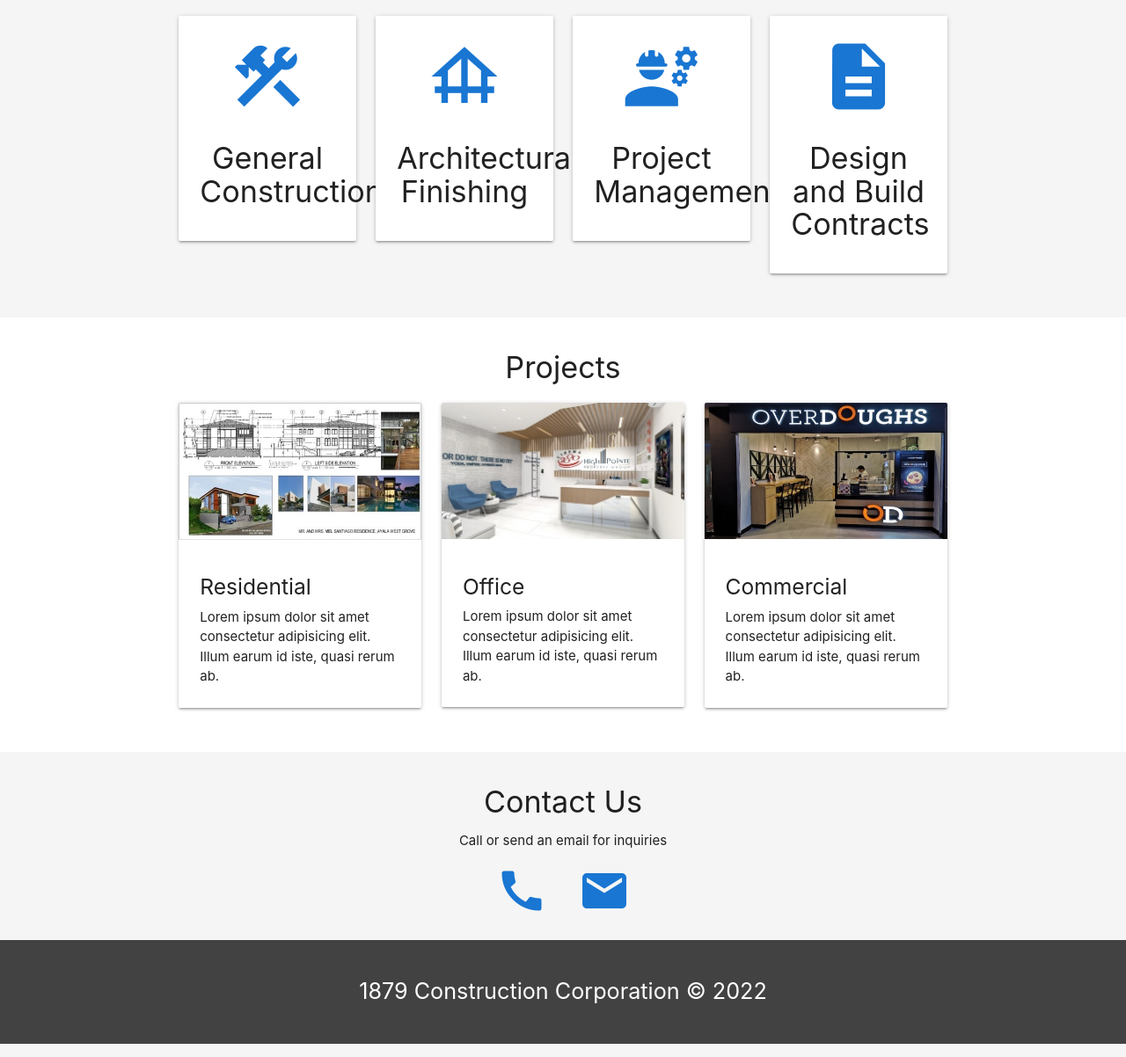
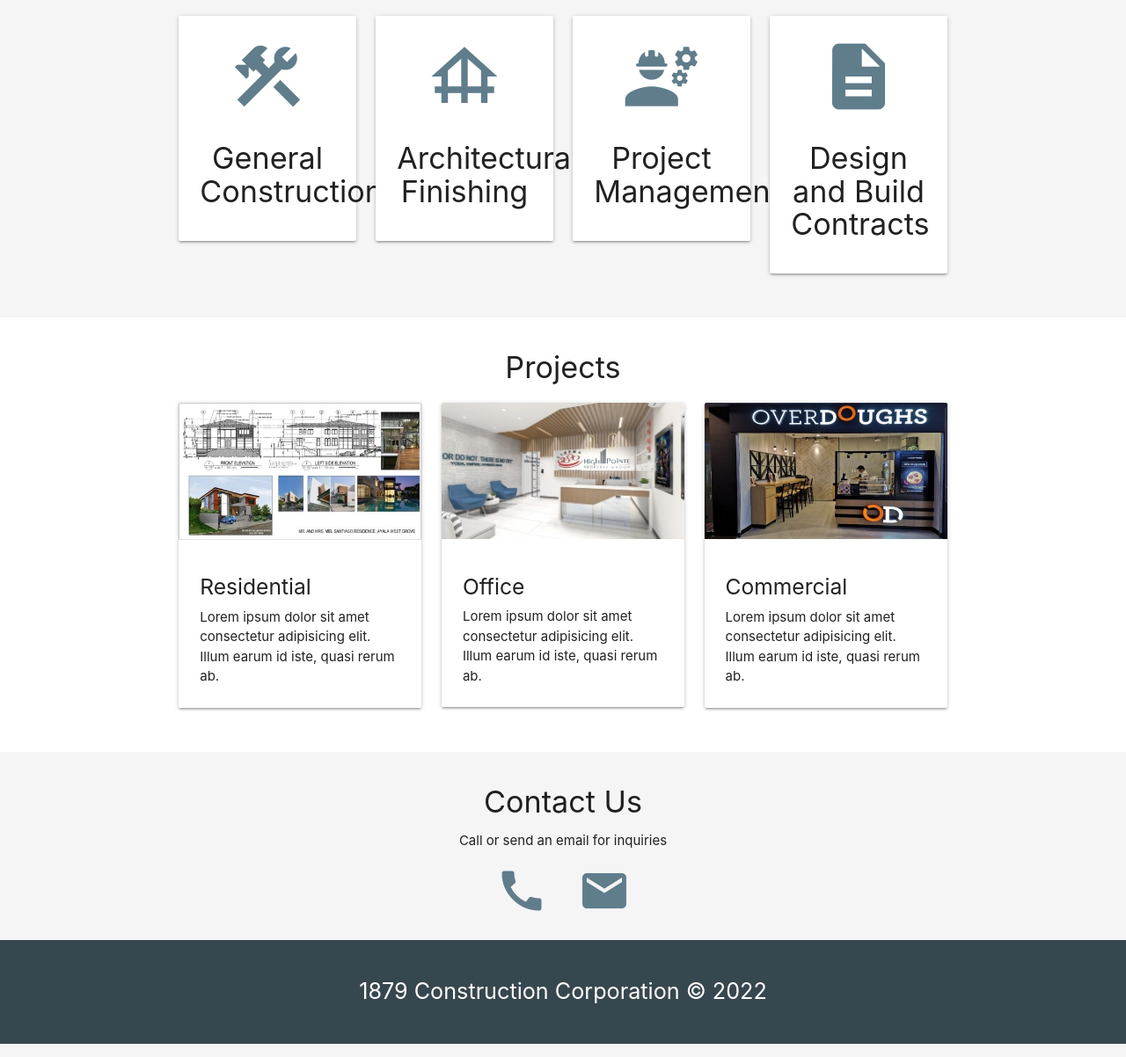
Before and after one commit to jmcaballas/1879-construction-corp, a plain HTML site: page index.html in a window 1280 px wide. Shown: the part 643-1845 px from the top of the page at 88% size. Drawn offline with nearby package versions, Linux system fonts and the light colour scheme.

Commit message:
Change color scheme

```diff
--- a/index.html
+++ b/index.html
@@ -15,7 +15,7 @@
   <body>
     <!-- Navigation Bar   -->
     <div class="navbar-fixed">
-        <nav class="grey darken-3">
+        <nav class="blue-grey darken-3">
             <div class="container">
                 <div class="nav-wrapper">
                     <a href="" class="brand-logo valign-wrapper"><img src="img/1879logo.svg" alt="""></a>
@@ -83,25 +83,25 @@
                 <h4 class="center">Services</h4>
                 <div class="col s12 m3">
                     <div class="card-panel">
-                        <i class="material-icons large blue-text text-darken-2">construction</i>
+                        <i class="material-icons large blue-grey-text">construction</i>
                         <h4>General Construction</h4>
                     </div>
                 </div>
                 <div class="col s12 m3">
                     <div class="card-panel">
-                        <i class="material-icons large blue-text text-darken-2">foundation</i>
+                        <i class="material-icons large blue-grey-text">foundation</i>
                         <h4>Architectural Finishing</h4>
                     </div>
                 </div>
                 <div class="col s12 m3">
                     <div class="card-panel">
-                        <i class="material-icons large blue-text text-darken-2">engineering</i>
+                        <i class="material-icons large blue-grey-text">engineering</i>
                         <h4>Project Management</h4>
                     </div>
                 </div>
                 <div class="col s12 m3">
                     <div class="card-panel">
-                        <i class="material-icons large blue-text text-darken-2">description</i>
+                        <i class="material-icons large blue-grey-text">description</i>
                         <h4>Design and Build Contracts</h4>
                     </div>
                 </div>
@@ -159,17 +159,17 @@
                     <h4>Contact Us</h4>
                     <p>Call or send an email for inquiries</p>
                     <a href="tel:+639178661879" class="">
-                        <i class="material-icons medium blue-text text-darken-2 contact-icon">call</i>
+                        <i class="material-icons medium blue-grey-text contact-icon">call</i>
                     </a>
                     <a href="mailto: 1879constcorp@gmail.com" class="">
-                        <i class="material-icons medium blue-text text-darken-2 contact-icon">email</i>
+                        <i class="material-icons medium blue-grey-text contact-icon">email</i>
                     </a>
             </div>
         </div>
     </div>
 
     <!-- Footer -->
-    <footer class="section grey darken-3 white-text center">
+    <footer class="section blue-grey darken-3 white-text center">
         <p class="flow-text">1879 Construction Corporation &copy; 2022</p>
     </footer>
 
```
